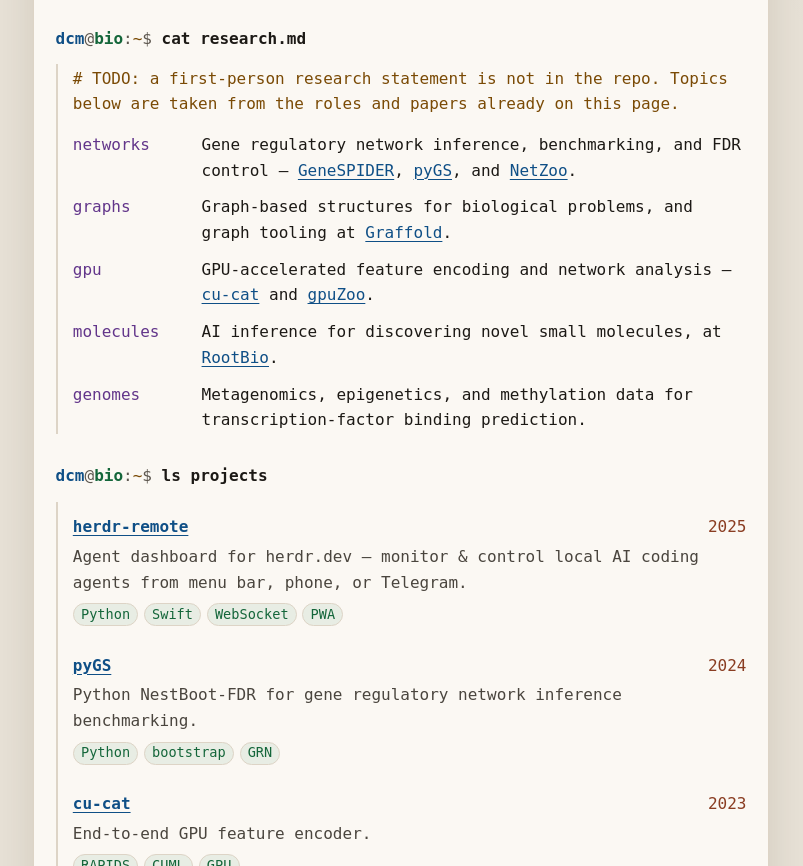
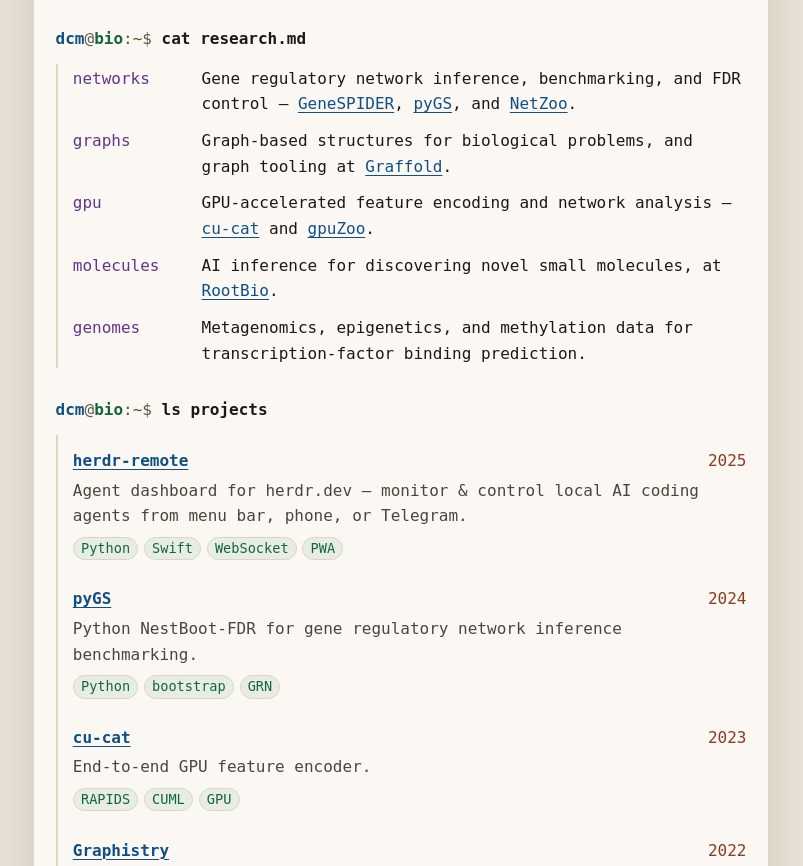
Before and after one commit to dcolinmorgan/dcolinmorgan.github.io, a plain HTML site: page index.html in a window 1280 px wide. Shown: the part 968-1834 px from the top of the page, without its empty margins (239-1042 px from the left). Drawn offline with Linux system fonts and the light colour scheme.

Commit message:
Remove the research TODO from the bio page (#2)
The cat research.md section now starts with the existing topics. No other visible TODO text remains.

Co-authored-by: Cursor Agent <cursoragent@cursor.com>

```diff
--- a/index.html
+++ b/index.html
@@ -505,11 +505,6 @@
       border-left: 2px solid var(--line);
     }
 
-    .todo {
-      margin: 0 0 0.95rem;
-      color: var(--amber);
-    }
-
     .interests {
       list-style: none;
       margin: 0;
@@ -806,7 +801,6 @@
             <span class="user">dcm</span><span class="punct">@</span><span class="host">bio</span><span class="punct">:</span><span class="path">~</span><span class="dollar">$ </span><span class="cmd">cat research.md</span>
           </h2>
           <div class="out">
-            <p class="todo" role="note"># TODO: a first-person research statement is not in the repo. Topics below are taken from the roles and papers already on this page.</p>
             <ul class="interests">
               <li>
                 <span class="key">networks</span>
```
